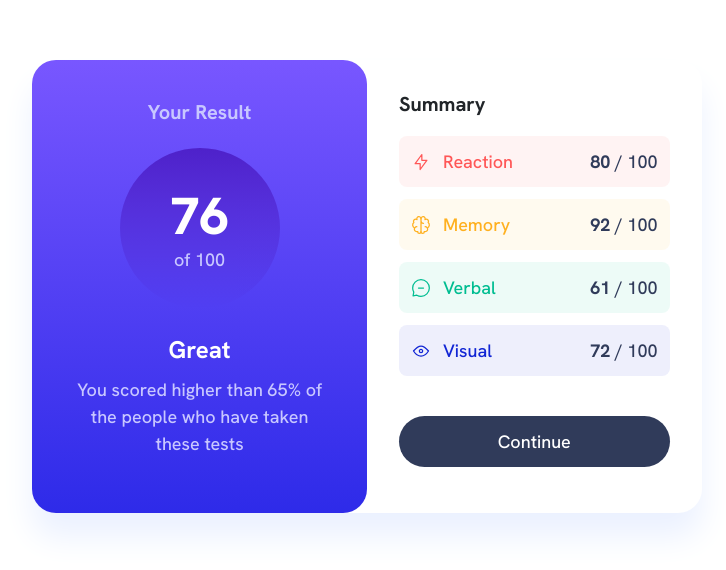
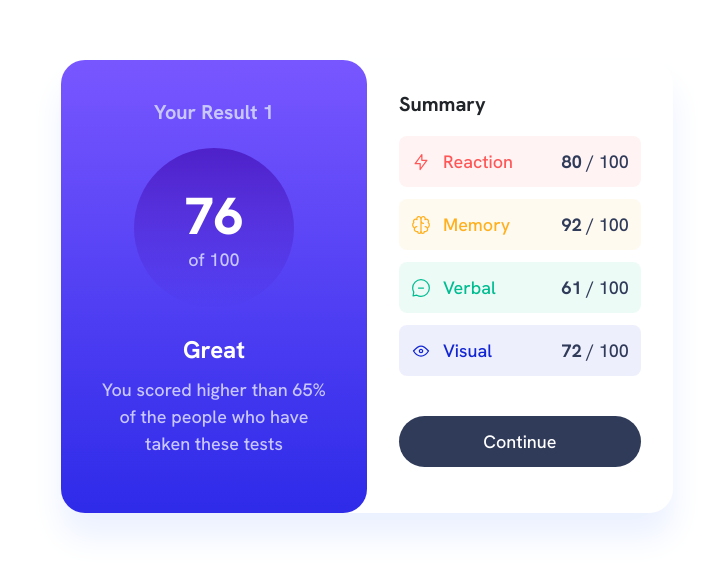
Before and after one commit to aminbabu/FrontendMentorChallenges, a plain HTML site: page components/results-summary-component/index.html in a window 1280 px wide. Shown: the part 114-684 px from the top of the page, without its empty margins (273-999 px from the left). Drawn offline with nearby package versions, Linux system fonts and the light colour scheme.

Commit message:
modify result card

```diff
--- a/components/results-summary-component/index.html
+++ b/components/results-summary-component/index.html
@@ -29,7 +29,7 @@
         <div class="card result-card">
           <div class="card-body">
             <div class="result-overview">
-              <h4 class="card-title">Your Result</h4>
+              <h4 class="card-title">Your Result 1</h4>
               <div class="result-score">
                 <span class="result-mark">76</span>
                 <span class="result-total">of 100</span>
--- a/components/results-summary-component/styles/main.css
+++ b/components/results-summary-component/styles/main.css
@@ -100,7 +100,7 @@ body {
 
 /* result card */
 .result-card {
-  max-width: 768px;
+  max-width: 612px;
   margin-left: auto;
   margin-right: auto;
   transition: box-shadow 300ms;
```
